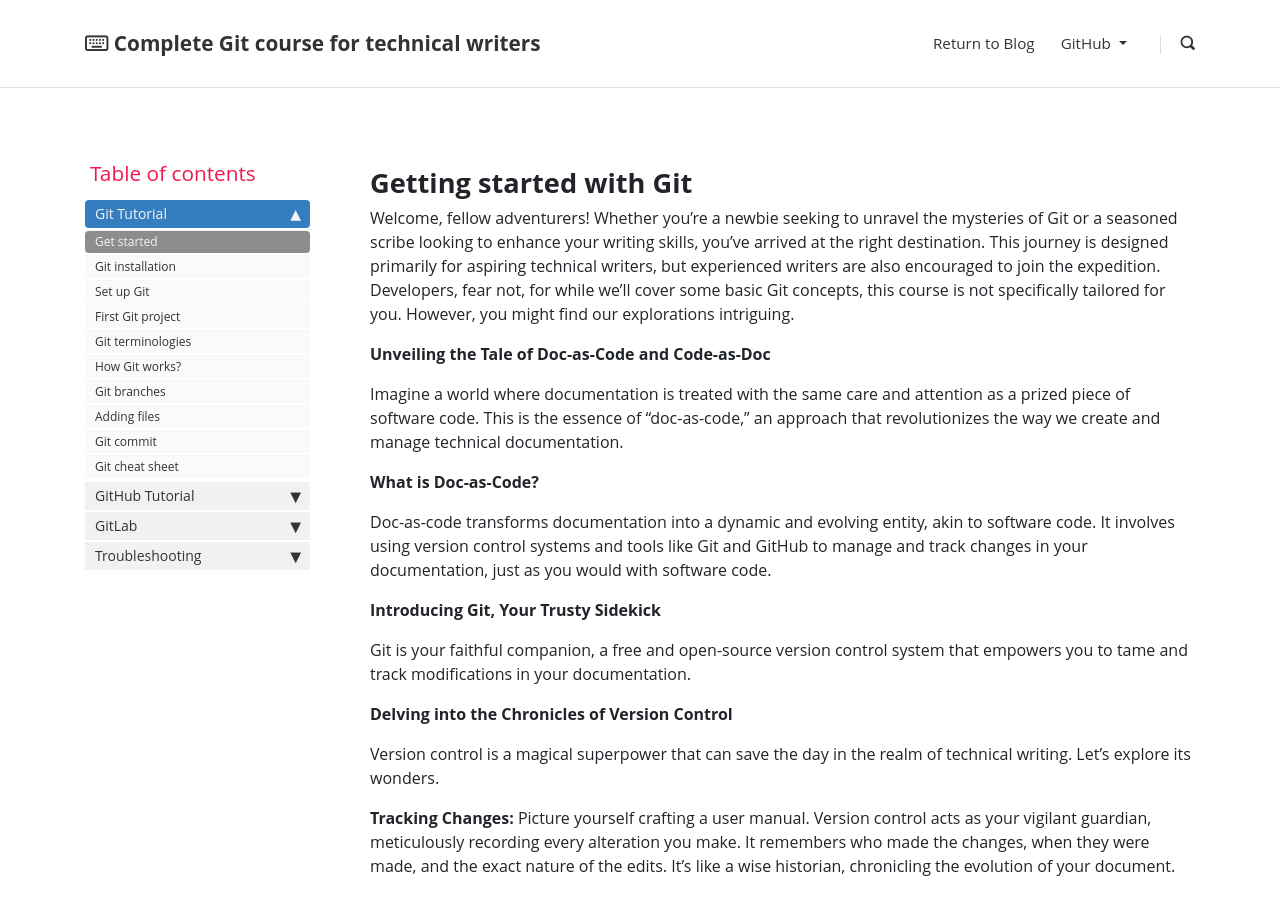
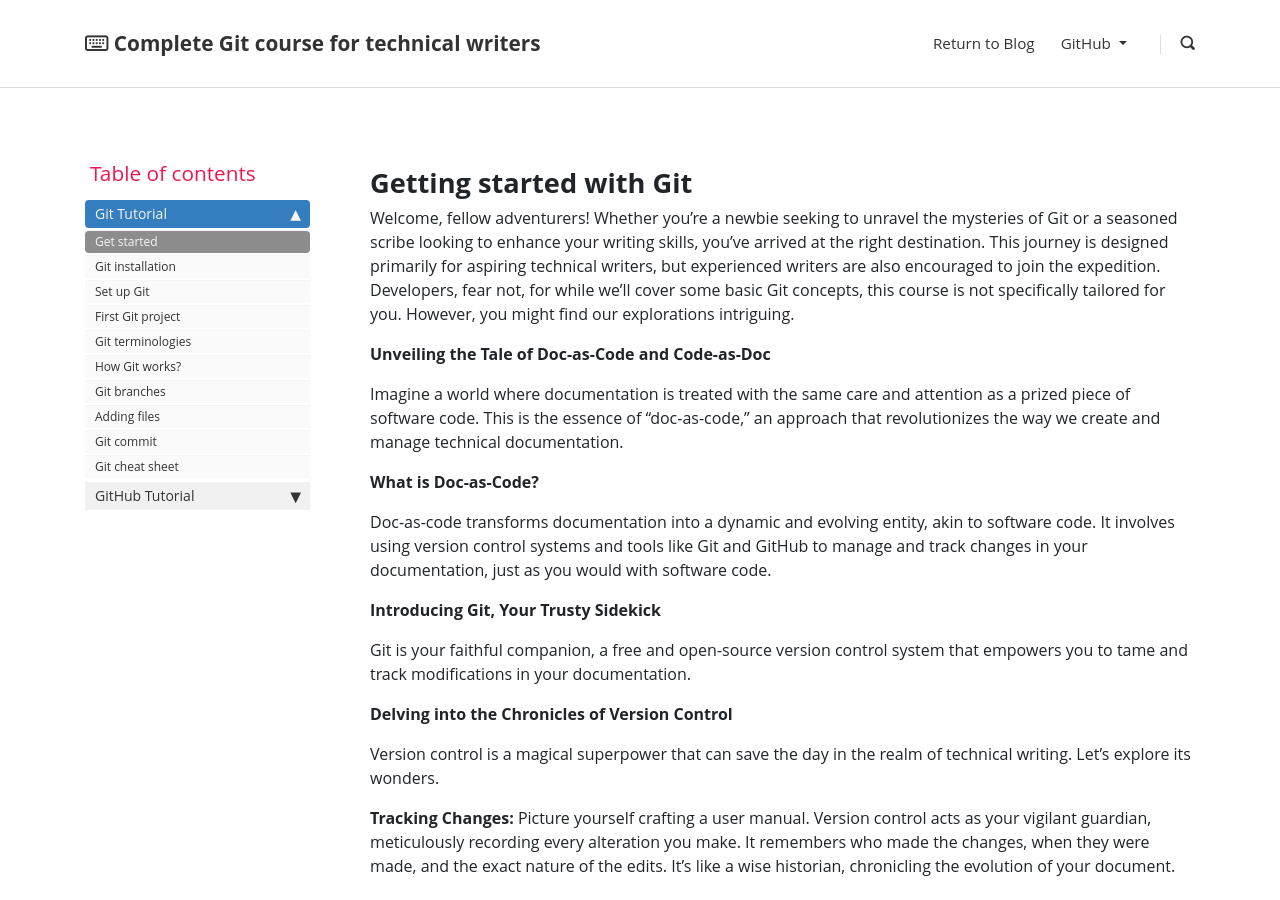
Before and after one commit to gautriv/gitfortechnicalwriters, a Jekyll site: the page built from index.md, in a window 1280 px wide and 900 px high. Built offline with Jekyll 4.4.1, drawn with Linux system fonts in a browser that asks for light colours; nearby versions of some CDN libraries; comment, search, counter and statistics services are not loaded.

Commit message:
Updated course

```diff
--- a/_data/sidebars/sidebar.yml
+++ b/_data/sidebars/sidebar.yml
@@ -80,9 +80,3 @@ entries:
       url: /setupssh.html
       output: web
       type: homepage
-
-  - title: GitLab
-    output: web
-
-  - title: Troubleshooting
-    output: web
```
